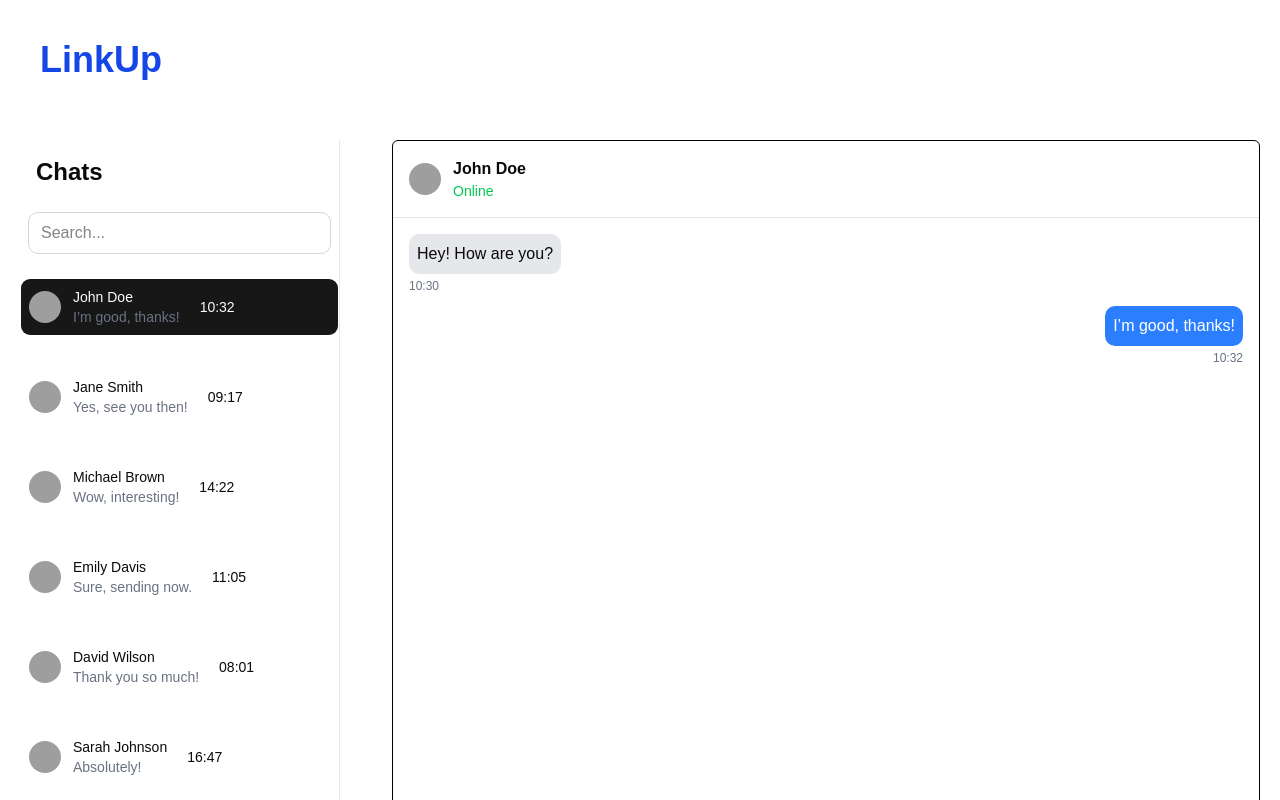
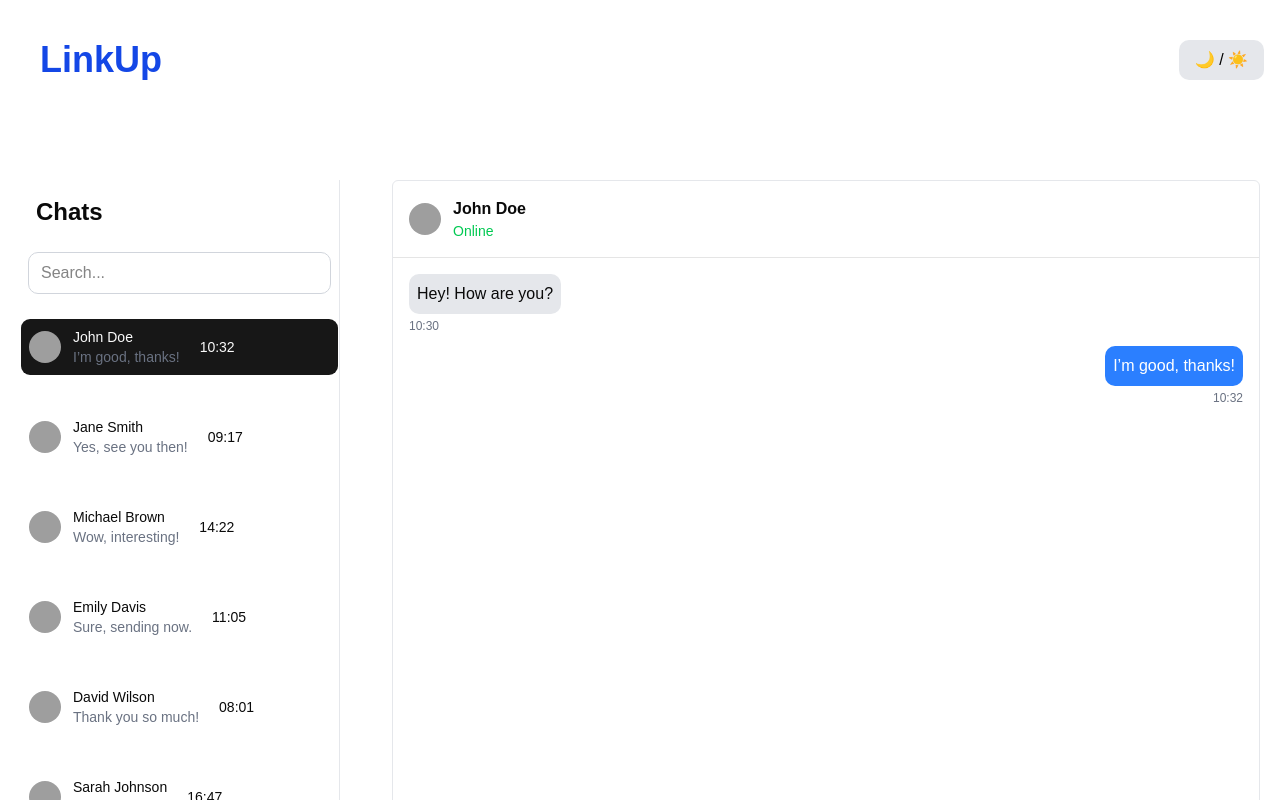
Before and after one commit to tahsin-99/messenger-app, a React (Vite) app: page / in a window 1280 px wide. Shown: the top 800 px of the page. Built offline with nearby package versions, Linux system fonts and the light colour scheme; grey boxes are pictures that could not be loaded.

Commit message:
dark-mode-completed

```diff
--- a/src/App.tsx
+++ b/src/App.tsx
@@ -18,7 +18,17 @@ function App() {
   return (
     <>
 
-     <div className='text-4xl font-bold text-blue-700 m-10'>LinkUp</div>
+     <div className='flex justify-between items-center'>
+      <div className='text-4xl font-bold text-blue-700 m-10'>LinkUp</div>
+      <div>
+         <button
+    onClick={() => document.documentElement.classList.toggle("dark")}
+    className="px-4 py-2 bg-gray-200 dark:bg-gray-700 rounded-lg text-black dark:text-white m-4 cursor-pointer"
+  >
+    🌙 / ☀️
+  </button>
+      </div>
+     </div>
       <div className='flex flex-1 overflow-hidden h-screen mt-10 p-5'>
         <div className='w-[30%] overflow-y-auto'>
           <Sidebar
--- a/src/components/chat/MessageList.tsx
+++ b/src/components/chat/MessageList.tsx
@@ -27,7 +27,7 @@ const MessageList = ({ messages }: MessageListProps) => {
               className={`p-2 rounded-lg max-w-xs ${
                 msg.senderId === "me"
                   ? "bg-blue-500 text-white"
-                  : "bg-gray-200"
+                  : "bg-gray-200 dark:text-black"
               }`}
             >
               {msg.text}
--- a/src/components/slidebar/RightsideBar.tsx
+++ b/src/components/slidebar/RightsideBar.tsx
@@ -62,7 +62,7 @@ const RightsideBar = ({ conversation }: RightsideBarProps) => {
 
 
   return (
-    <div className="flex flex-col h-full border border-black rounded-sm">
+    <div className="flex flex-col h-full border border-gray-200 rounded-sm">
       <ChatHeader conversation={conversation} />
      <div  className="flex-1 overflow-y-auto" ref={scrollRef}>
        <MessageList  messages={messages} />
```
